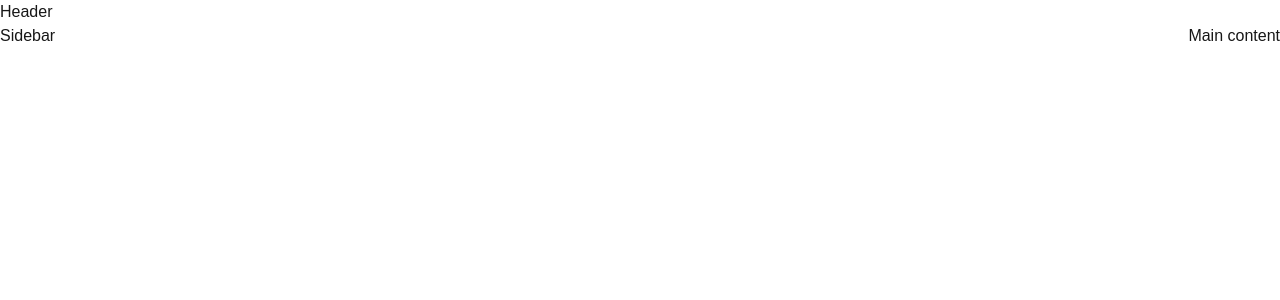
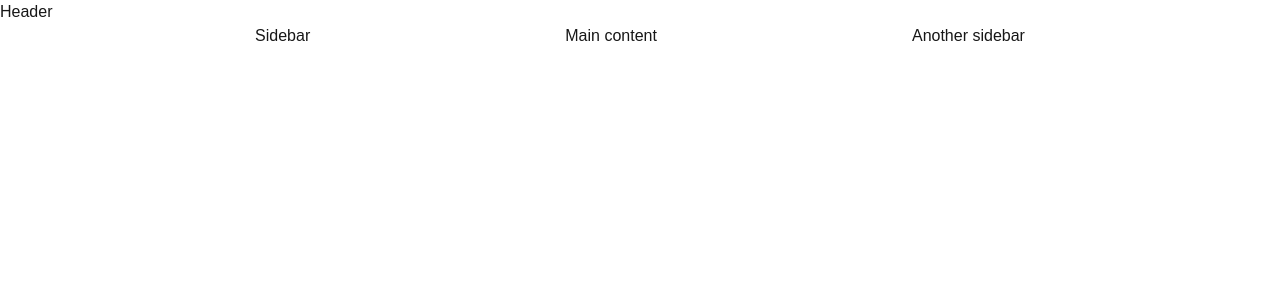
Before and after one commit to Nathan-Mwai/Learning-tailwind, a Next.js app: page / in a window 1280 px wide. Shown: the top 300 px of the page. Built offline with nearby package versions, Linux system fonts and the light colour scheme; a web font is replaced by a local one.

Commit message:
learnt justify evenly

```diff
--- a/src/app/page.tsx
+++ b/src/app/page.tsx
@@ -39,9 +39,10 @@ export default function Home() {
       {/* Flexing starts here */}
       <div className="Parent">
         <div>Header</div>
-        <div className="flex justify-between">
+        <div className="flex justify-evenly">
             <div className="">Sidebar</div>
             <div className="">Main content</div>
+            <div className="">Another sidebar</div>
           </div>
         </div>
       </div>
```
